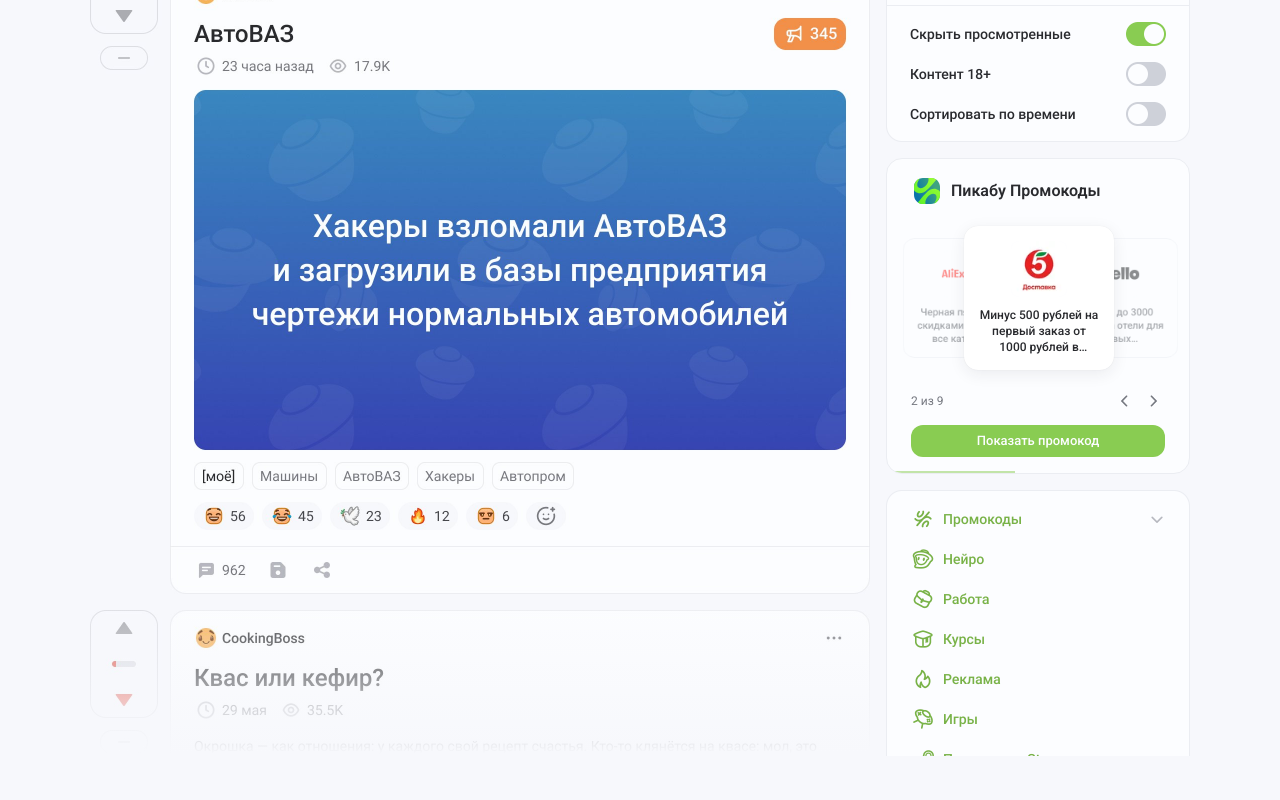
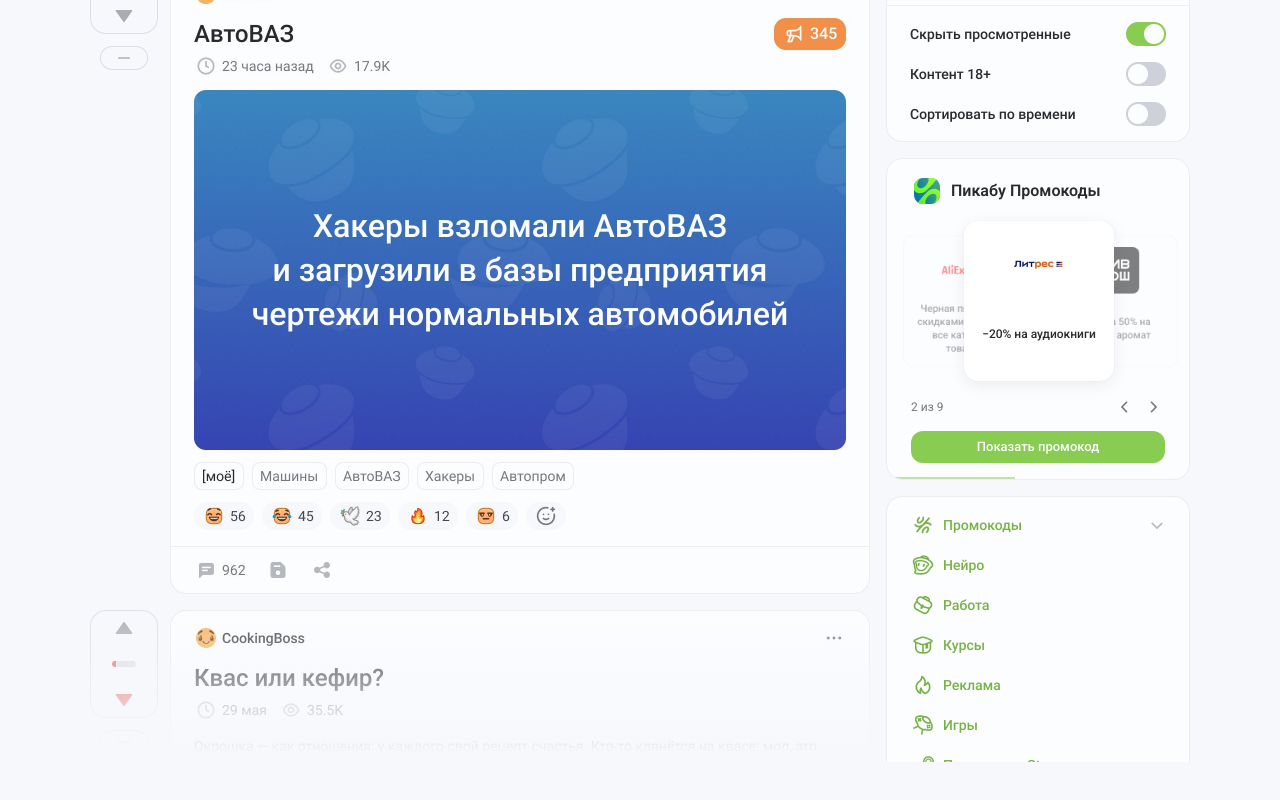
Before and after one commit to Ann938/pikabu-promo-sidebar, a plain HTML site: page index.html in a window 1280 px wide. Shown: the part 902-1702 px from the top of the page. Drawn offline with Linux system fonts and the light colour scheme.

Commit message:
Карточка под максимум 4 строки, демо-купоны на 1/2/3/4 строки
Co-Authored-By: Claude Opus 5.5 <noreply@anthropic.com>

```diff
--- a/index.html
+++ b/index.html
@@ -36,18 +36,18 @@ button{font:inherit;color:inherit;background:none;border:0;cursor:pointer}
 .promo__hd{display:flex;align-items:center;gap:8px}
 .promo__hd img{width:32px;height:32px}
 .promo__hd b{font-weight:600;font-size:16px;line-height:24px}
-.stage{position:relative;width:256px;height:158px;touch-action:pan-y;user-select:none}
+.stage{position:relative;width:256px;height:164px;touch-action:pan-y;user-select:none}
 
-/* Высота карточки фиксированная — под 3 строки заголовка. Купон в 1, 2 или 3 строки
+/* Высота карточки фиксированная — под 4 строки заголовка (максимум). Купон в 1, 2, 3 или 4 строки
    занимает ту же карточку: текст центрируется в своей зоне, логотип стоит на месте,
    поэтому при смене купона не прыгают ни карточка, ни блок, ни контент под ним. */
-.cp{position:absolute;left:0;top:50%;width:150px;height:144px;display:flex;flex-direction:column;align-items:center;gap:10px;padding:14px;border-radius:14px;
+.cp{position:absolute;left:0;top:50%;width:150px;height:160px;display:flex;flex-direction:column;align-items:center;gap:10px;padding:14px;border-radius:14px;
   background:var(--clear);border:1px solid var(--stroke);text-align:center;cursor:pointer;
   transition:transform .6s var(--ease),opacity .6s var(--ease),box-shadow .4s,background-color .4s,border-color .4s;will-change:transform,opacity}
 .cp__logo{width:56px;height:56px;border-radius:8px;background:var(--clear);overflow:hidden;flex:none}
 .cp__logo img{width:100%;height:100%;object-fit:contain}
-.cp__tw{height:48px;width:100%;display:flex;align-items:center;justify-content:center}
-.cp__t{font-weight:500;font-size:12px;line-height:16px;color:var(--text2);display:-webkit-box;-webkit-line-clamp:3;-webkit-box-orient:vertical;overflow:hidden;transition:color .4s}
+.cp__tw{height:64px;width:100%;display:flex;align-items:center;justify-content:center}
+.cp__t{font-weight:500;font-size:12px;line-height:16px;color:var(--text2);display:-webkit-box;-webkit-line-clamp:4;-webkit-box-orient:vertical;overflow:hidden;transition:color .4s}
 .cp.is-active{background:#fff;border-color:transparent;box-shadow:var(--shadow);cursor:default}
 .cp.is-active .cp__t{color:var(--text)}
 .cp:not(.is-active):hover{opacity:.75!important}
@@ -105,14 +105,14 @@ button{font:inherit;color:inherit;background:none;border:0;cursor:pointer}
   // Купоны из фида: только логотип + заголовок (демо-данные)
   const C = [
     ["aliexpress", "Черная пятница со скидками до 90% на все категории товаров", "ALI90"],
-    ["pyaterochka", "Минус 500 рублей на первый заказ от 1000 рублей в приложении", "PYAT500"],
-    ["otello", "Выгода до 3000 рублей на отели для новых пользователей", "OTELLO3K"],
-    ["sunlight", "Подвеска в подарок по купону в магазинах сети", "SUNGIFT"],
+    ["litres", "−20% на аудиокниги", "LIT20"],
     ["rivgosh", "Скидка 50% на второй аромат", "RG50"],
     ["citilink", "Выгода до 32 000 ₽ на ноутбуки и смартфоны", "CITI32"],
-    ["litres", "−20% на аудиокниги", "LIT20"],
-    ["lemana", "До 10 000 ₽ скидки на всё для ремонта, сада и дачи при заказе онлайн", "LEMANA10"],
+    ["lemana", "До 10 000 ₽ скидки на всё для ремонта, сада и дачи при заказе на сайте или в приложении", "LEMANA10"],
     ["fitservice", "Скидка 32% на ТО и замену масла", "FIT32"],
+    ["pyaterochka", "Минус 500 рублей на первый заказ от 1000 рублей в приложении", "PYAT500"],
+    ["sunlight", "Подвеска в подарок по купону в магазинах сети", "SUNGIFT"],
+    ["otello", "Выгода до 3000 рублей на отели для новых пользователей", "OTELLO3K"],
   ];
   const N = C.length;
   const $ = (s) => document.querySelector(s);
```
